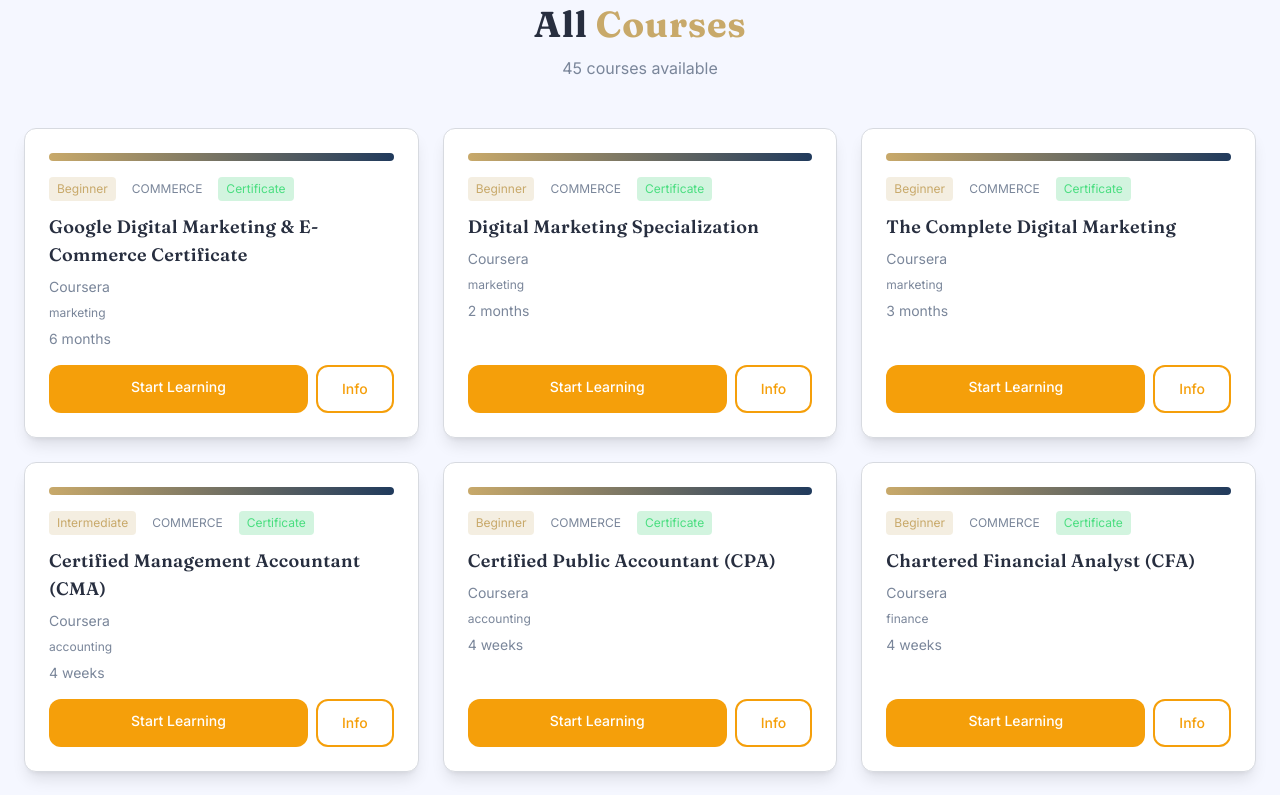
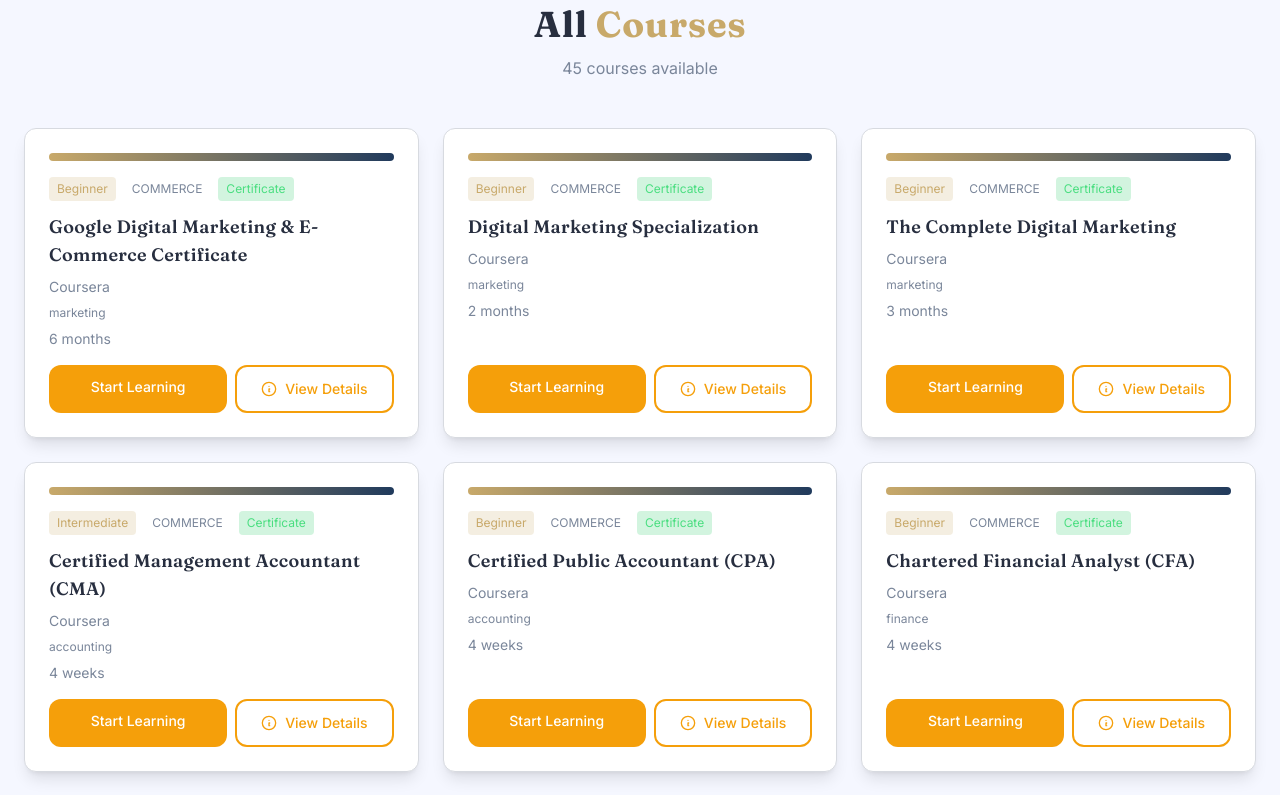
Before and after one commit to RamDharshan79/skillsphere, a Next.js app in the folder frontend/: page / in a window 1280 px wide. Shown: the part 2300-3095 px from the top of the page. Built offline with nearby package versions, Linux system fonts and the light colour scheme; no server answers.

Commit message:
UI: improve Info button in course cards with icon and 'View Details' label; ensure non-form submit and safe handler

```diff
--- a/frontend/components/CourseCard.jsx
+++ b/frontend/components/CourseCard.jsx
@@ -26,9 +26,16 @@
           className="btn-primary flex-1 text-center text-sm"
         >Start Learning</a>
         <button
-          className="btn-outline text-sm px-4"
-          onClick={() => onOpen(course)}
-        >Info</button>
+          type="button"
+          className="btn-outline text-sm px-4 flex items-center gap-2"
+          aria-label="View details"
+          onClick={() => onOpen?.(course)}
+        >
+          <svg className="w-4 h-4" fill="none" stroke="currentColor" viewBox="0 0 24 24">
+            <path strokeLinecap="round" strokeLinejoin="round" strokeWidth="2" d="M13 16h-1v-4h1m-1-4h.01M12 2a10 10 0 100 20 10 10 0 000-20z" />
+          </svg>
+          <span>View Details</span>
+        </button>
       </div>
     </div>
   )
```
